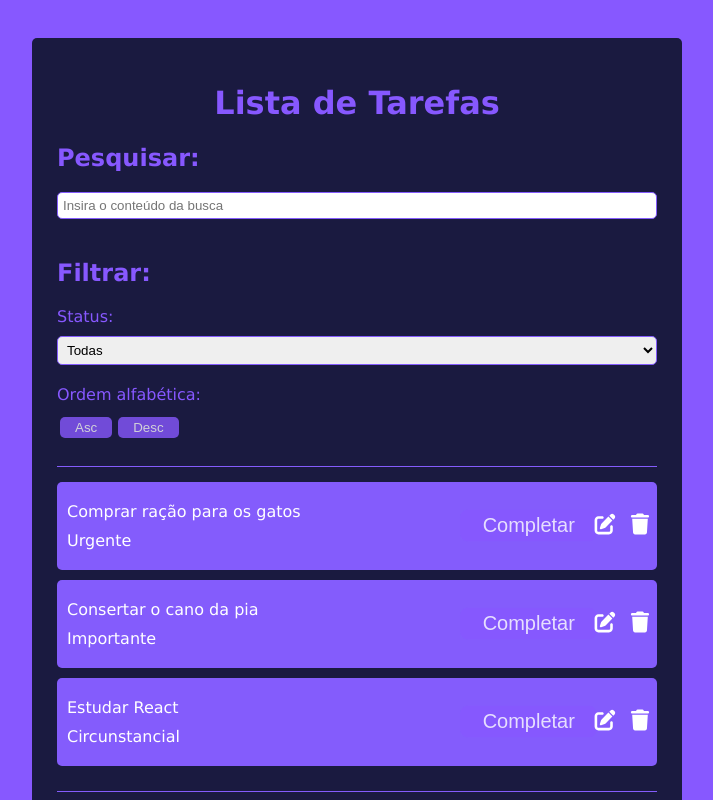
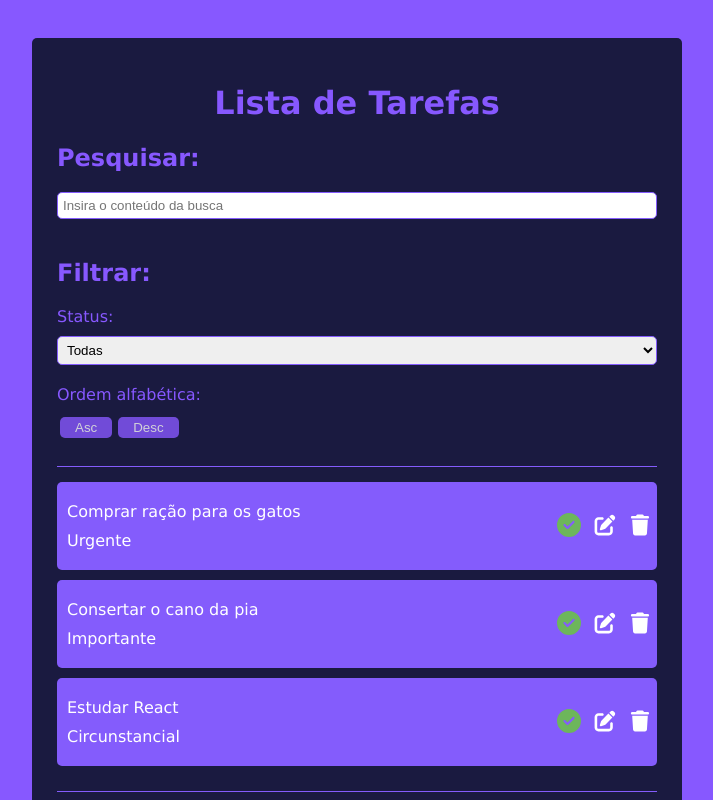
Before and after one commit to Caroli-ne/todo, a React (Vite) app: page / in a window 1280 px wide. Shown: the top 800 px of the page, without its empty margins (283-996 px from the left). Built offline with nearby package versions, Linux system fonts and the light colour scheme.

Commit message:
feat: configura botão complete

```diff
--- a/src/components/Todo.jsx
+++ b/src/components/Todo.jsx
@@ -3,6 +3,8 @@ import React from 'react'
 import { FontAwesomeIcon } from '@fortawesome/react-fontawesome'
 import { faTrash } from '@fortawesome/free-solid-svg-icons'
 import { faPenToSquare } from '@fortawesome/free-solid-svg-icons'
+import { faCheckCircle } from "@fortawesome/free-solid-svg-icons"
+
 
 const Todo = ({todo, deleteTodo, completeTodo, editTodo}) => {
 return (
@@ -12,7 +14,7 @@ return (
         <p className="category">{todo.category}</p>
     </div>
     <div>
-        <button className='complete' onClick={() => completeTodo(todo.id)}>Completar</button>
+        <FontAwesomeIcon icon={faCheckCircle} color="#6DB65B" className='complete' onClick={() => completeTodo(todo.id)}/>
         <FontAwesomeIcon className="edit" icon={faPenToSquare} onClick={() => editTodo(todo.id)} />
         <FontAwesomeIcon className="delete" icon={faTrash} onClick={() => deleteTodo(todo.id)} />
     </div>
```
